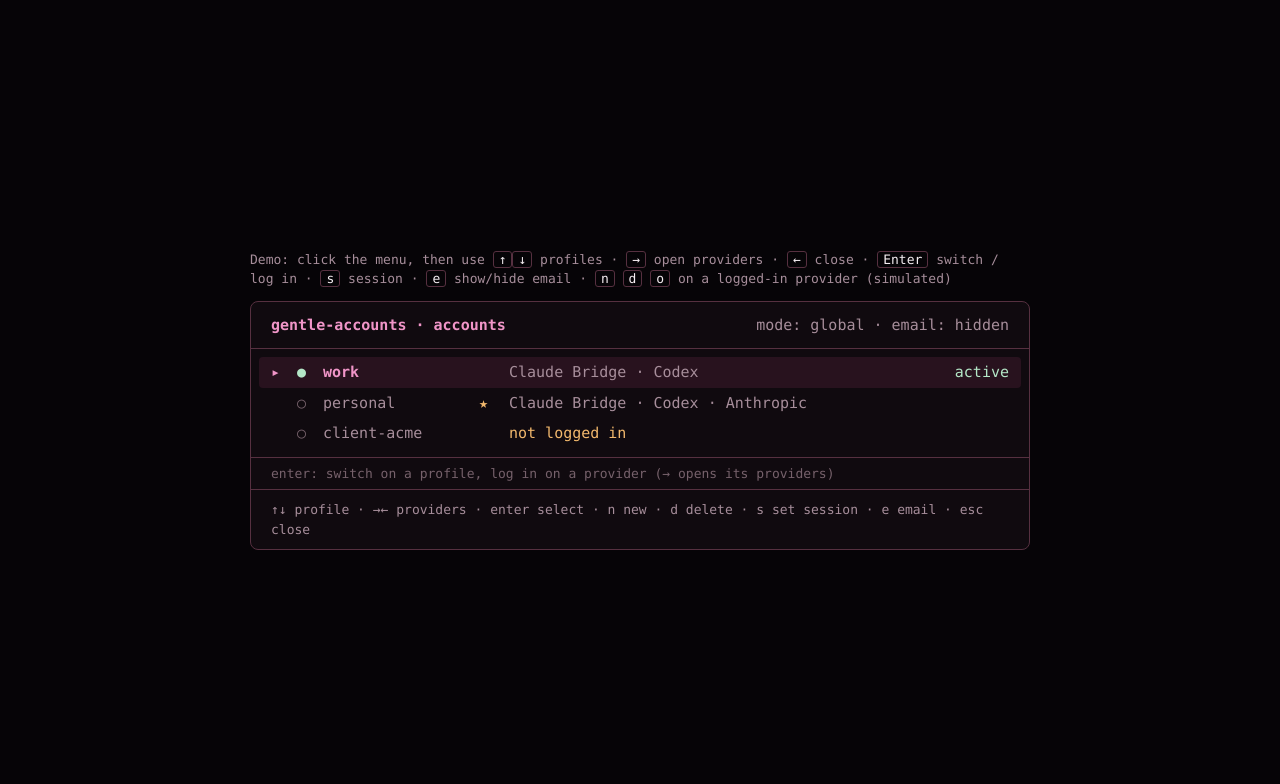
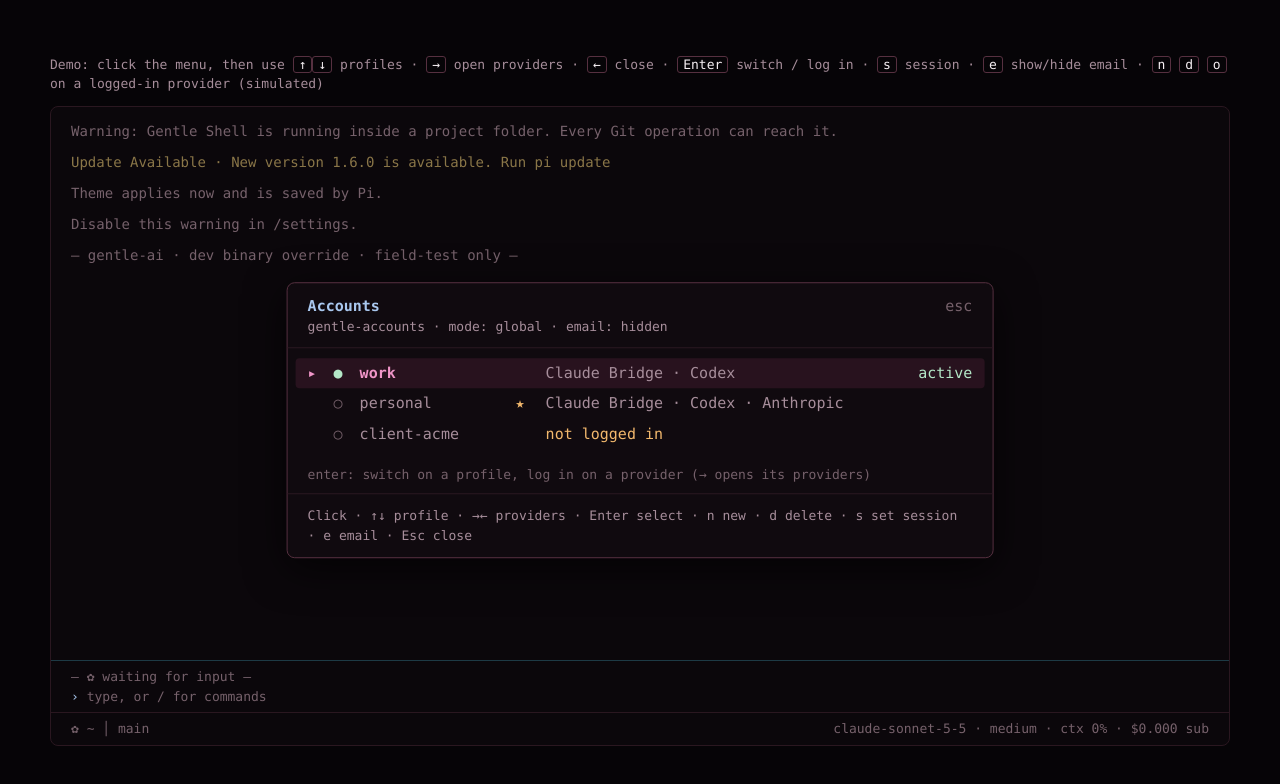
Before and after one commit to fcireza/gentle-accounts, a website: page design/accounts-menu/01-terminal-list.html in a window 1280 px wide. Drawn offline with Linux system fonts and the light colour scheme.

Commit message:
docs(design): update the accounts menu demo to the centered panel
Centered ~60% panel over a terminal background with the title, esc and the key hint bar.

```diff
--- a/design/accounts-menu/01-terminal-list.html
+++ b/design/accounts-menu/01-terminal-list.html
@@ -5,16 +5,30 @@
 <meta name="viewport" content="width=device-width,initial-scale=1">
 <style>
 *{box-sizing:border-box;margin:0}
-body{background:#060407;color:#F6EFF3;font:15px/1.5 ui-monospace,SFMono-Regular,Menlo,monospace;min-height:100vh;display:grid;place-items:center;padding:32px}
-.wrap{width:min(780px,100%)}
+body{background:#060407;color:#F6EFF3;font:15px/1.5 ui-monospace,SFMono-Regular,Menlo,monospace;min-height:100vh;padding:24px;display:grid;place-items:center}
+.wrap{width:min(1180px,100%)}
 .intro{color:#A78E9B;font-size:13px;margin-bottom:12px}
 .intro kbd{border:1px solid #563040;border-radius:3px;padding:0 5px;color:#F6EFF3;font:inherit}
-#menu{border:1px solid #563040;border-radius:8px;background:#100A0F;outline:none}
+.dim{color:#A78E9B}.faint{color:#76616B}.ok{color:#B4E7C7}.warn{color:#F2B86D}.acc{color:#F095C8}.err{color:#FF718F}.gold{color:#E0C27A}
+
+/* the terminal behind the overlay */
+.term{position:relative;height:640px;border:1px solid #2A1720;border-radius:8px;background:#0b070b;overflow:hidden;display:flex;flex-direction:column}
+.chat{flex:1;padding:14px 20px;color:#76616B;overflow:hidden;font-size:14px}
+.chat p{margin-bottom:10px;white-space:nowrap}
+.chat .gold{color:#8a7648}
+.input{padding:6px 20px;border-top:1px solid #1d3a45;color:#76616B;font-size:13px}
+.input b{color:#A9C7EE;font-weight:400}
+.statusline{padding:6px 20px;border-top:1px solid #2A1720;color:#76616B;font-size:13px;display:flex;gap:16px}
+.statusline .r{margin-left:auto}
+
+/* the accounts menu: centered, ~60% of the terminal width */
+#menu{position:absolute;left:50%;top:50%;transform:translate(-50%,-52%);width:60%;min-width:520px;max-width:100%;
+  border:1px solid #563040;border-radius:8px;background:#100A0F;outline:none;box-shadow:0 10px 40px #000a}
 #menu:focus-visible{outline:2px solid #FFB1DD;outline-offset:3px}
-header{padding:12px 20px;border-bottom:1px solid #563040;display:flex;justify-content:space-between;gap:12px}
-h1{font-size:15px;font-weight:600;color:#F095C8}
-.dim{color:#A78E9B}.faint{color:#76616B}.ok{color:#B4E7C7}.warn{color:#F2B86D}.acc{color:#F095C8}.err{color:#FF718F}
-ul{list-style:none;padding:8px}
+.top{display:flex;justify-content:space-between;padding:12px 20px 0}
+.top h1{font-size:15px;font-weight:600;color:#A9C7EE}
+.sub{padding:0 20px 10px;color:#A78E9B;font-size:13px;border-bottom:1px solid #2A1720}
+ul{list-style:none;padding:10px 8px}
 li.p{display:grid;grid-template-columns:20px 20px 150px 24px minmax(0,1fr) auto;gap:6px;padding:4px 12px;border-radius:4px;cursor:pointer}
 li.p.sel{background:#28121E}
 li.p.sel .name{color:#F095C8;font-weight:700}
@@ -23,30 +37,44 @@ ul.prov{list-style:none;padding:2px 0 6px 44px}
 li.r{display:grid;grid-template-columns:20px 20px 210px minmax(0,1fr);gap:6px;padding:2px 12px;border-radius:4px;cursor:pointer}
 li.r.sel{background:#28121E}
 li.r.sel .lbl{color:#F095C8}
-.fb{padding:6px 20px;min-height:32px;border-top:1px solid #563040;font-size:13px}
-footer{padding:10px 20px;border-top:1px solid #563040;color:#A78E9B;font-size:13px}
+.fb{padding:6px 20px;min-height:34px;font-size:13px}
+footer{padding:12px 20px;color:#A78E9B;font-size:13px;border-top:1px solid #2A1720}
 @media(prefers-reduced-motion:reduce){*{transition:none!important}}
+@media(max-width:700px){#menu{width:calc(100% - 24px);min-width:0}}
 </style>
 <div class="wrap">
 <p class="intro">Demo: click the menu, then use <kbd>↑</kbd><kbd>↓</kbd> profiles · <kbd>→</kbd> open providers · <kbd>←</kbd> close · <kbd>Enter</kbd> switch / log in · <kbd>s</kbd> session · <kbd>e</kbd> show/hide email · <kbd>n</kbd> <kbd>d</kbd> <kbd>o</kbd> on a logged-in provider (simulated)</p>
-<main id="menu" tabindex="0" aria-label="Accounts menu demo">
-<header><h1>gentle-accounts · accounts</h1><span class="dim" id="mode"></span></header>
-<ul id="list" aria-label="Profiles"></ul>
-<div class="fb" id="fb" role="status" aria-live="polite"></div>
-<footer id="hints"></footer>
-</main>
+<div class="term" aria-label="Terminal with the accounts menu open">
+  <div class="chat" aria-hidden="true">
+    <p>Warning: Gentle Shell is running inside a project folder. Every Git operation can reach it.</p>
+    <p class="gold">Update Available · New version 1.6.0 is available. Run pi update</p>
+    <p>Theme applies now and is saved by Pi.</p>
+    <p>Disable this warning in /settings.</p>
+    <p>— gentle-ai · dev binary override · field-test only —</p>
+  </div>
+  <div class="input" aria-hidden="true">— ✿ waiting for input —<br><b>›</b> type, or / for commands</div>
+  <div class="statusline" aria-hidden="true"><span>✿ ~ │ main</span><span class="r">claude-sonnet-5-5 · medium · ctx 0% · $0.000 sub</span></div>
+
+  <main id="menu" tabindex="0" aria-label="Accounts menu demo">
+    <div class="top"><h1>Accounts</h1><span class="faint">esc</span></div>
+    <div class="sub" id="mode"></div>
+    <ul id="list" aria-label="Profiles"></ul>
+    <div class="fb" id="fb" role="status" aria-live="polite"></div>
+    <footer id="hints"></footer>
+  </main>
+</div>
 </div>
 <script>
 const P=[
- {n:"work",email:"mari****@company.com",full:"maria.lopez@company.com",pr:[["Claude Bridge",1],["Codex",1],["Anthropic",0]]},
- {n:"personal",email:"fede****@gmail.com",full:"federico@gmail.com",pr:[["Claude Bridge",1],["Codex",1],["Anthropic",1]]},
- {n:"client-acme",email:"",full:"",pr:[["Claude Bridge",0],["Codex",0],["Anthropic",0]]}
+ {n:"work",full:"maria.lopez@company.com",pr:[["Claude Bridge",1],["Codex",1],["Anthropic",0]]},
+ {n:"personal",full:"federico@gmail.com",pr:[["Claude Bridge",1],["Codex",1],["Anthropic",1]]},
+ {n:"client-acme",full:"",pr:[["Claude Bridge",0],["Codex",0],["Anthropic",0]]}
 ];
 let sel=0,row=0,active=0,startup=1,showEmail=false,fb="";
 const $=s=>document.querySelector(s);
 const esc=t=>t.replace(/[&<>]/g,c=>({"&":"&amp;","<":"&lt;",">":"&gt;"}[c]));
 function render(){
-  $("#mode").textContent="mode: global · email: "+(showEmail?"shown":"hidden");
+  $("#mode").textContent="gentle-accounts · mode: global · email: "+(showEmail?"shown":"hidden");
   let h="";
   P.forEach((p,i)=>{
     const s=i===sel,logged=p.pr.filter(x=>x[1]).map(x=>x[0]);
@@ -68,8 +96,8 @@ function render(){
     }
   });
   $("#list").innerHTML=h;
-  const x=sel===sel&&row>0?P[sel].pr[row-1]:null;
-  $("#hints").textContent="↑↓ profile · →← providers · enter select · n new · d delete · s set session · e email"+(x&&x[1]?" · o open in tab":"")+" · esc close";
+  const x=row>0?P[sel].pr[row-1]:null;
+  $("#hints").textContent="Click · ↑↓ profile · →← providers · Enter select · n new · d delete · s set session · e email"+(x&&x[1]?" · o open in tab":"")+" · Esc close";
   $("#fb").innerHTML=fb||'<span class="faint">enter: switch on a profile, log in on a provider (→ opens its providers)</span>';
 }
 function say(t,c){fb=`<span class="${c||"ok"}">${esc(t)}</span>`}
--- a/design/accounts-menu/design.json
+++ b/design/accounts-menu/design.json
@@ -5,9 +5,9 @@
     {
       "file": "01-terminal-list.html",
       "title": "Terminal list",
-      "tradeoff": "Native to the shell and keyboard-first; little room for provider detail",
-      "width": 900,
-      "height": 500
+      "tradeoff": "Native to the shell and keyboard-first; centered ~60% panel over the terminal, little room for provider detail",
+      "width": 1240,
+      "height": 780
     }
   ]
 }
```
